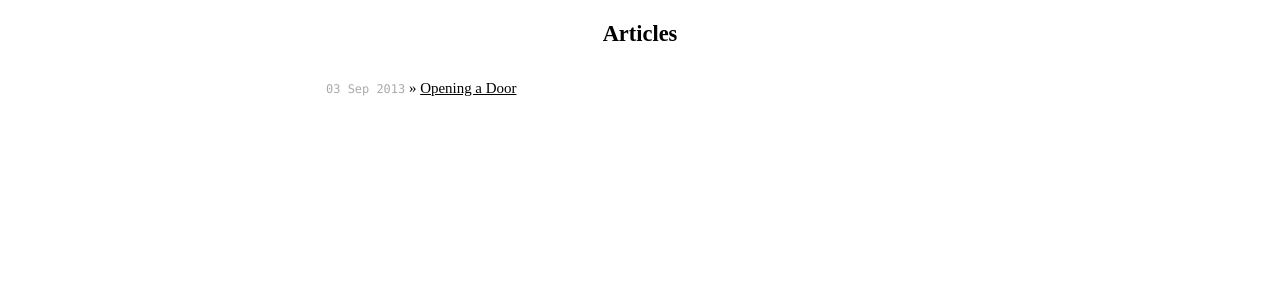
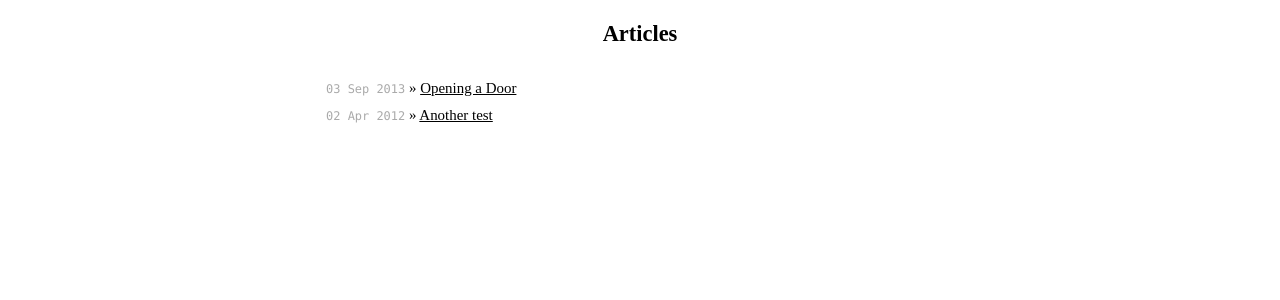
Before and after one commit to dbb1292/dbb1292.github.io, a Jekyll site: the page built from index.md, in a window 1280 px wide. Shown: the part 139-439 px from the top of the page. Built offline with Jekyll 4.4.1, drawn with Linux system fonts in a browser that asks for light colours; some web fonts are replaced; Markdown is read by kramdown in place of the engine named in the settings.

Commit message:
Updated 2014-02-16-another-test.md

```diff
--- a/_posts/2014-02-16-another-test.md
+++ b/_posts/2014-02-16-another-test.md
@@ -1,13 +1,13 @@
 ---
 layout: post
-published: false
+published: true
 title: Another test
 category: articles
 author: Daniel Baker
 tags:
   - story
   - wheaton
-  - Foo
+date: "2012-04-02"
 ---
 
 ## A New Post
```
